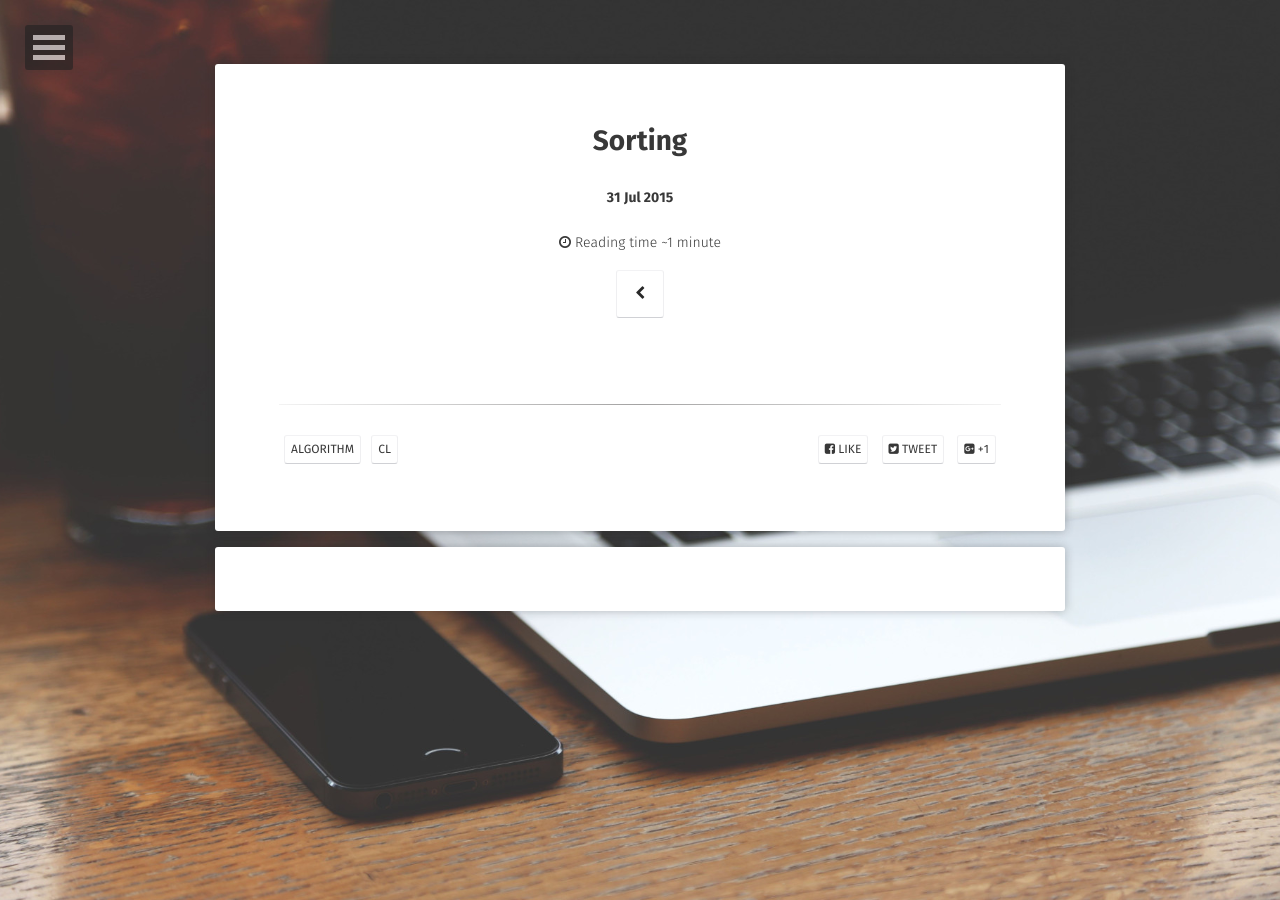
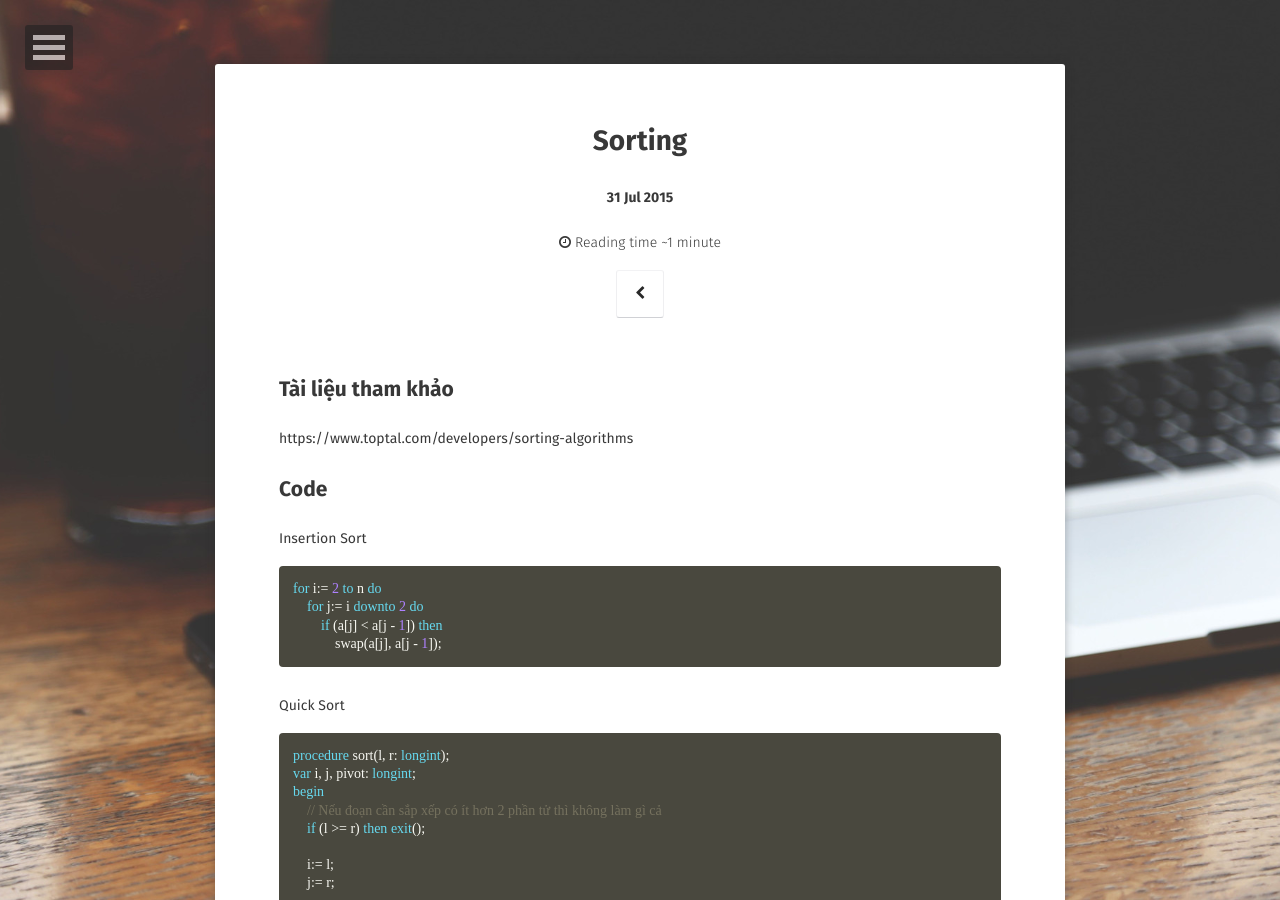
Before and after one commit to hgminh95/hgminh95.github.io, a Jekyll site: the page built from _posts/2015-07-31-sorting.md, in a window 1280 px wide and 900 px high. Built offline with Jekyll 4.4.1, drawn with Linux system fonts in a browser that asks for light colours; some web fonts are replaced; comment, search, counter and statistics services are not loaded; some of the changed text lies outside the part shown.

Commit message:
Add sorting

```diff
--- a/_posts/2015-07-31-sorting.md
+++ b/_posts/2015-07-31-sorting.md
@@ -8,3 +8,60 @@ tag:
 - cl
 comments: true
 ---
+
+## Tài liệu tham khảo
+
+https://www.toptal.com/developers/sorting-algorithms
+
+## Code
+
+Insertion Sort
+
+{% highlight pascal %}
+for i:= 2 to n do
+    for j:= i downto 2 do
+        if (a[j] < a[j - 1]) then
+            swap(a[j], a[j - 1]);
+{% endhighlight %}
+
+Quick Sort
+
+{% highlight pascal %}
+procedure sort(l, r: longint);
+var i, j, pivot: longint;
+begin
+    // Nếu đoạn cần sắp xếp có ít hơn 2 phần tử thì không làm gì cả
+    if (l >= r) then exit();
+
+    i:= l;
+    j:= r;
+
+    // Chọn chốt là phần tử bất kỳ trong dãy từ l đến r
+    pivot:= a[l + random(r - l + 1)];
+
+    while (i <= j) do
+        begin
+            // Tìm phần tử đầu tiên ở bên trái lớn hơn hoặc bằng pivot
+            while (i < r) and (a[i] < pivot) do i:= i + 1;
+            // Tìm phần tử đầu tiên ở phải nhỏ hơn hoặc bằng pivot
+            while (j > l) and (a[j] > pivot) do j:= j - 1;
+
+            if i <= j then
+                begin
+                    // Hoán đổi 2 phần tử này nếu i <= j (phần tử >= pivot
+                    // nằm bên trái phần tử <= pivot)
+                    swap(a[i], a[j]);
+
+                    // Xét 2 phần tử tiếp theo
+                    i:= i + 1;
+                    j:= j - 1;
+                end;
+        end;
+
+    // Sau khi kết thúc vòng while ở trên, ta được 2 đoạn từ l -> j gồm
+    // các phần tử <= pivot, đoạn từ i -> r gồm các phần tử >= pivot.
+    // Hai đoạn này không giao nhau (i > j).
+    sort(l, j);
+    sort(i, r);
+end;
+{% endhighlight %}
```
